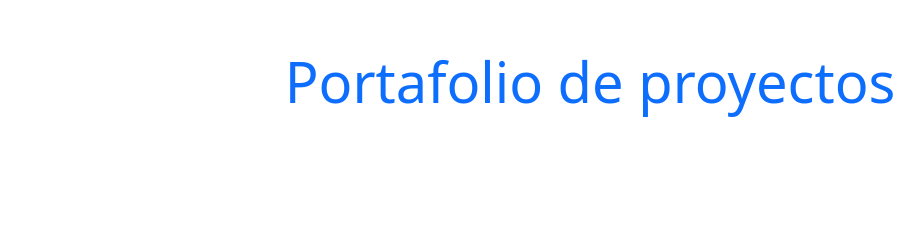
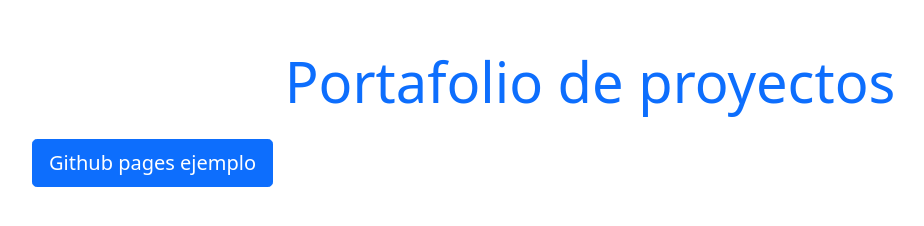
Before and after one commit to LuisPerez1923/blackzero777.github.io, a plain HTML site: page index.html in a window 1280 px wide. Shown: the whole page, without its empty margins (50-974 px from the left). Drawn offline with nearby package versions, Linux system fonts and the light colour scheme.

Commit message:
modificando index

```diff
--- a/index.html
+++ b/index.html
@@ -12,6 +12,10 @@
   </head>
   <body>
     <h1 class="text-center mt-5 display-4 text-primary">Portafolio de proyectos</h1>
+    <div class="container">
+        <a class="btn btn-primary mt-3 btn-lg" href="https://blackzero777.github.io/github-page-ejemplo/" role="button">Github pages ejemplo</a>
+    </div>
+
 
     <!-- Optional JavaScript; choose one of the two! -->
 
```
